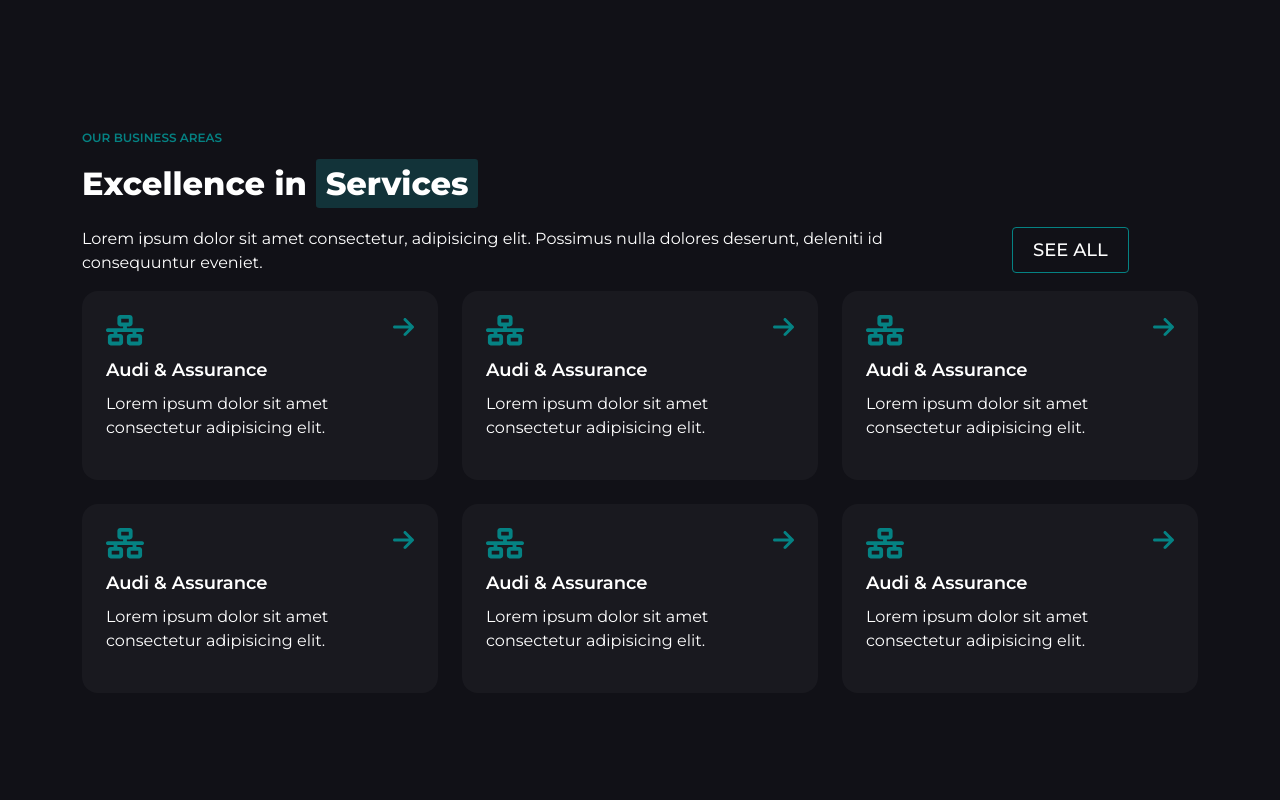
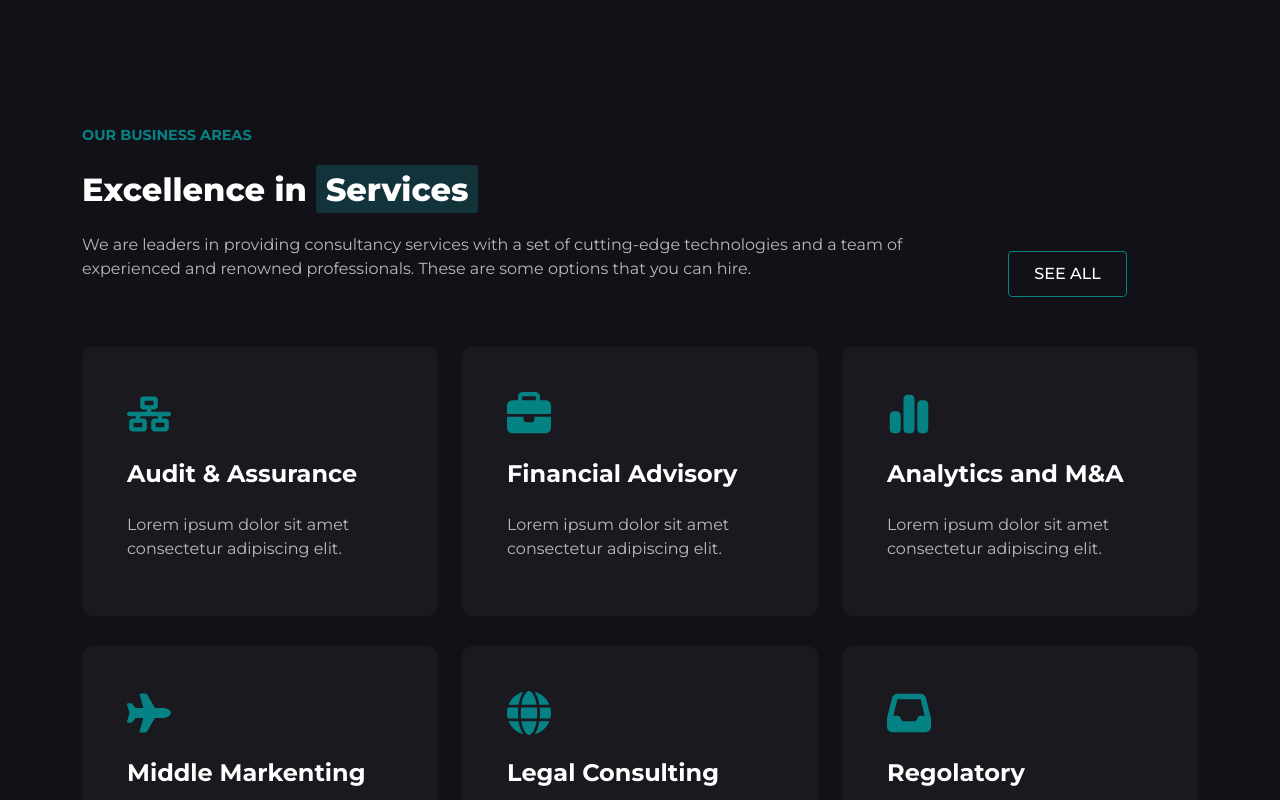
Before and after one commit to peterpozo/proj-html-vuejs, a Vue app: page / in a window 1280 px wide. Shown: the part 2080-2880 px from the top of the page. Built offline with nearby package versions, Linux system fonts and the light colour scheme.

Commit message:
modifiche array varie

```diff
--- a/src/components/ExcellenceService.vue
+++ b/src/components/ExcellenceService.vue
@@ -1,194 +1,32 @@
 <template>
   <section class="ExcellenceService">
-    <div class="container container-xxl">
-      <div class="row row-cols-1">
-        <div class="col mb-3">
-          <span class="top">OUR BUSINESS AREAS</span>
+    <div class="container">
+      <div class="row intro">
+        <div class="col-12 col-md-9 align-self-center text-md-left">
+          <span class="pre-title m-auto ml-md-0">Our business areas</span>
+          <h2>Excellence in <span class="title">Services</span></h2>
+          <p>
+            We are leaders in providing consultancy services with a set of
+            cutting-edge technologies and a team of experienced and renowned
+            professionals. These are some options that you can hire.
+          </p>
         </div>
-        <div class="col mb-3">
-          <h2>Excellence in <span class="bottom">Services</span></h2>
-        </div>
-        <div class="row row-cols-2 d-flex justify-content-between">
-          <div class="col-9">
-            <p>
-              Lorem ipsum dolor sit amet consectetur, adipisicing elit. Possimus
-              nulla dolores deserunt, deleniti id consequuntur eveniet.
-            </p>
-          </div>
-          <div class="col-2">
-            <button class="button-66" type="button">see all</button>
-          </div>
+        <div class="col-12 col-md-3 align-self-end">
+          <a href="#!" class="btn mx-auto mr-md-0 ml-md-auto button-66"
+            >SEE ALL</a
+          >
         </div>
       </div>
-    </div>
-    <div class="container container-xxl">
-      <div class="row row-cols-3 g-4">
-        <div class="col">
-          <div class="p-4 mybox">
-            <div class="row row-cols-1">
-              <div class="col">
-                <div class="row row-cols-2">
-                  <div class="col mb-2">
-                    <font-awesome-icon
-                      icon="fa-solid fa-network-wired"
-                      class="icon"
-                    />
-                  </div>
-                  <div class="col d-flex justify-content-end">
-                    <font-awesome-icon
-                      icon="fa-solid fa-arrow-right"
-                      class="arrow"
-                    />
-                  </div>
-                </div>
-              </div>
-              <div class="col mb-2">
-                <span class="title-box">Audi & Assurance</span>
-              </div>
-              <div class="col">
-                <p>Lorem ipsum dolor sit amet consectetur adipisicing elit.</p>
-              </div>
-            </div>
-          </div>
-        </div>
-        <div class="col">
-          <div class="p-4 mybox">
-            <div class="row row-cols-1">
-              <div class="col">
-                <div class="row row-cols-2">
-                  <div class="col mb-2">
-                    <font-awesome-icon
-                      icon="fa-solid fa-network-wired"
-                      class="icon"
-                    />
-                  </div>
-                  <div class="col d-flex justify-content-end">
-                    <font-awesome-icon
-                      icon="fa-solid fa-arrow-right"
-                      class="arrow"
-                    />
-                  </div>
-                </div>
-              </div>
-              <div class="col mb-2">
-                <span class="title-box">Audi & Assurance</span>
-              </div>
-              <div class="col">
-                <p>Lorem ipsum dolor sit amet consectetur adipisicing elit.</p>
-              </div>
-            </div>
-          </div>
-        </div>
-        <div class="col">
-          <div class="p-4 mybox">
-            <div class="row row-cols-1">
-              <div class="col">
-                <div class="row row-cols-2">
-                  <div class="col mb-2">
-                    <font-awesome-icon
-                      icon="fa-solid fa-network-wired"
-                      class="icon"
-                    />
-                  </div>
-                  <div class="col d-flex justify-content-end">
-                    <font-awesome-icon
-                      icon="fa-solid fa-arrow-right"
-                      class="arrow"
-                    />
-                  </div>
-                </div>
-              </div>
-              <div class="col mb-2">
-                <span class="title-box">Audi & Assurance</span>
-              </div>
-              <div class="col">
-                <p>Lorem ipsum dolor sit amet consectetur adipisicing elit.</p>
-              </div>
-            </div>
-          </div>
-        </div>
-        <div class="col">
-          <div class="p-4 mybox">
-            <div class="row row-cols-1">
-              <div class="col">
-                <div class="row row-cols-2">
-                  <div class="col mb-2">
-                    <font-awesome-icon
-                      icon="fa-solid fa-network-wired"
-                      class="icon"
-                    />
-                  </div>
-                  <div class="col d-flex justify-content-end">
-                    <font-awesome-icon
-                      icon="fa-solid fa-arrow-right"
-                      class="arrow"
-                    />
-                  </div>
-                </div>
-              </div>
-              <div class="col mb-2">
-                <span class="title-box">Audi & Assurance</span>
-              </div>
-              <div class="col">
-                <p>Lorem ipsum dolor sit amet consectetur adipisicing elit.</p>
-              </div>
-            </div>
-          </div>
-        </div>
-        <div class="col">
-          <div class="p-4 mybox">
-            <div class="row row-cols-1">
-              <div class="col">
-                <div class="row row-cols-2">
-                  <div class="col mb-2">
-                    <font-awesome-icon
-                      icon="fa-solid fa-network-wired"
-                      class="icon"
-                    />
-                  </div>
-                  <div class="col d-flex justify-content-end">
-                    <font-awesome-icon
-                      icon="fa-solid fa-arrow-right"
-                      class="arrow"
-                    />
-                  </div>
-                </div>
-              </div>
-              <div class="col mb-2">
-                <span class="title-box">Audi & Assurance</span>
-              </div>
-              <div class="col">
-                <p>Lorem ipsum dolor sit amet consectetur adipisicing elit.</p>
-              </div>
-            </div>
-          </div>
-        </div>
-        <div class="col">
-          <div class="p-4 mybox">
-            <div class="row row-cols-1">
-              <div class="col">
-                <div class="row row-cols-2">
-                  <div class="col mb-2">
-                    <font-awesome-icon
-                      icon="fa-solid fa-network-wired"
-                      class="icon"
-                    />
-                  </div>
-                  <div class="col d-flex justify-content-end">
-                    <font-awesome-icon
-                      icon="fa-solid fa-arrow-right"
-                      class="arrow"
-                    />
-                  </div>
-                </div>
-              </div>
-              <div class="col mb-2">
-                <span class="title-box">Audi & Assurance</span>
-              </div>
-              <div class="col">
-                <p>Lorem ipsum dolor sit amet consectetur adipisicing elit.</p>
-              </div>
-            </div>
+      <div class="row justify-content-center items">
+        <div
+          v-for="eleBox in arrBox"
+          :key="eleBox"
+          class="col-12 col-md-6 col-lg-4 item"
+        >
+          <div class="card">
+            <font-awesome-icon class="icon" :icon="eleBox.icon" />
+            <h4>{{ eleBox.title }}</h4>
+            <p>{{ eleBox.paragrafo }}</p>
           </div>
         </div>
       </div>
@@ -199,6 +37,42 @@
 <script>
 export default {
   name: "ExcellenceService",
+  data() {
+    return {
+      arrBox: [
+        {
+          icon: "fa-network-wired",
+          title: "Audit & Assurance",
+          paragrafo: "Lorem ipsum dolor sit amet consectetur adipiscing elit.",
+        },
+        {
+          icon: "fa-briefcase",
+          title: "Financial Advisory",
+          paragrafo: "Lorem ipsum dolor sit amet consectetur adipiscing elit.",
+        },
+        {
+          icon: "fa-chart-simple",
+          title: "Analytics and M&A",
+          paragrafo: "Lorem ipsum dolor sit amet consectetur adipiscing elit.",
+        },
+        {
+          icon: "fa-plane",
+          title: "Middle Markenting",
+          paragrafo: "Lorem ipsum dolor sit amet consectetur adipiscing elit.",
+        },
+        {
+          icon: "fa-globe",
+          title: "Legal Consulting",
+          paragrafo: "Lorem ipsum dolor sit amet consectetur adipiscing elit.",
+        },
+        {
+          icon: "fa-inbox",
+          title: "Regolatory",
+          paragrafo: "Lorem ipsum dolor sit amet consectetur adipiscing elit.",
+        },
+      ],
+    };
+  },
 };
 </script>
 
@@ -209,82 +83,117 @@ export default {
   color: #fff;
 
   h2 {
+    margin: 1.5rem 0;
     font-weight: 800;
   }
 
   p {
     color: #fff;
+    opacity: 0.7;
   }
 
   span {
     color: #058283;
   }
 
-  .top {
-    font-weight: 600;
-    font-size: 12px;
+  .intro {
+    margin-bottom: 50px;
+  }
+  .pre-title {
+    display: block;
+    font-size: 0.9rem;
+    font-weight: 700;
+    text-transform: uppercase;
   }
 
-  .bottom {
-    background-color: #19b5bd35;
+  .title {
+    color: #fff;
+    background-color: rgba(25, 181, 189, 0.2078431373);
     padding: 0.3rem 0.6rem;
     border-radius: 0.2rem;
     font-weight: 800;
-    color: #fff;
   }
-  .mybox {
-    background-color: #19191f;
-    border-radius: 1rem;
-  }
-  .title-box {
-    color: #fff;
-    font-weight: 600;
-    font-size: 18px;
+}
+.item {
+  margin-bottom: 30px;
+}
+.card {
+  position: relative;
+  z-index: 1;
+  width: 100%;
+  padding: 45px;
+  border-radius: 10px;
+  border: none;
+  transition: all 0.4s ease-out 0s;
+  background-color: rgba(255, 255, 255, 0.035);
+  display: flex;
+  flex-direction: column;
+  min-width: 0;
+  word-wrap: break-word;
+
+  .icon {
+    margin: 0;
+    color: #058283;
+    width: 44px;
+    height: 44px;
+    line-height: 44px;
+    text-align: center;
+    font-size: 44px;
+    display: block;
+    -webkit-transition: all 0.4s ease-out 0s;
+    -o-transition: all 0.4s ease-out 0s;
+    -moz-transition: all 0.4s ease-out 0s;
+    transition: all 0.4s ease-out 0s;
   }
 
-  .icon {
-    color: #058283;
-    font-size: 1.9rem;
-  }
-  .icon:hover {
-    color: #fff;
+  h4 {
+    margin: 1.5rem 0;
+    font-size: 1.5rem;
+    font-weight: 700;
+    line-height: 1.2;
+    word-wrap: break-word;
   }
 
-  .arrow {
-    color: #058283;
-    font-size: 1.5rem;
+  p {
+    margin: 0 0 10px;
+    white-space: pre-wrap;
+    transition: all 0.4s ease-out 0s;
   }
-  .arrow:hover {
-    color: #fff;
-    background-color: #058283;
-    border-radius: 1rem;
-    padding: 0.1em;
+}
+.card:hover {
+  background-color: rgba(255, 255, 255, 0.035);
+  transform: translateY(-7.5px);
+  .icon {
+    background-color: transparent;
+    color: #f9f9f9;
   }
+}
+.btn {
+  width: fit-content;
+  max-width: 300px;
+  display: flex;
+  align-items: center;
+  justify-content: center;
+  text-align: center;
 }
 
 .button-66 {
+  position: relative;
+  z-index: 2;
+  padding: 10px 25px;
   background-color: transparent;
-  text-transform: uppercase;
+  border-radius: 4px;
+  border: 1px solid;
+  border-color: #058283;
+  color: #fff;
   font-weight: 500;
-  border-radius: 4px;
-  border: 1px solid #058283;
-  box-sizing: border-box;
-  color: #fff;
-  cursor: pointer;
-  display: inherit;
-  font-size: 18px;
-  line-height: 24px;
-  padding: 10px 20px;
-  text-align: center;
-  user-select: none;
-  -webkit-user-select: none;
-  touch-action: manipulation;
-  vertical-align: baseline;
-  transition: all 0.2s cubic-bezier(0.22, 0.61, 0.36, 1);
+  -webkit-transition: all 0.4s ease-out 0s;
+  -o-transition: all 0.4s ease-out 0s;
+  -moz-transition: all 0.4s ease-out 0s;
+  transition: all 0.4s ease-out 0s;
 }
 
 .button-66:hover {
   background-color: #058283;
-  transform: translateY(-2px);
 }
 </style>
--- a/src/components/FooterTop.vue
+++ b/src/components/FooterTop.vue
@@ -40,44 +40,18 @@
         </div>
         <div class="col-12 col-lg-9 p-0 footer-right">
           <div class="row items">
-            <div class="col-12 col-lg-4 item">
+            <div
+              class="col-12 col-lg-4 item"
+              v-for="eleFooter in arrFooter"
+              :key="eleFooter"
+            >
               <div class="card">
-                <h4 class="mt-0">About</h4>
+                <h4 class="mt-0">{{ eleFooter.title }}</h4>
                 <a href="#!"
                   ><font-awesome-icon
-                    icon="fa-solid fa-chevron-right"
+                    :icon="eleFooter.icon"
                     class="arrow-right"
-                  />The Company</a
-                >
-                <a href="#!"
-                  ><font-awesome-icon
-                    icon="fa-solid fa-chevron-right"
-                    class="arrow-right"
-                  />The Company</a
-                >
-                <a href="#!"
-                  ><font-awesome-icon
-                    icon="fa-solid fa-chevron-right"
-                    class="arrow-right"
-                  />The Company</a
-                >
-                <a href="#!"
-                  ><font-awesome-icon
-                    icon="fa-solid fa-chevron-right"
-                    class="arrow-right"
-                  />The Company</a
-                >
-                <a href="#!"
-                  ><font-awesome-icon
-                    icon="fa-solid fa-chevron-right"
-                    class="arrow-right"
-                  />The Company</a
-                >
-                <a href="#!"
-                  ><font-awesome-icon
-                    icon="fa-solid fa-chevron-right"
-                    class="arrow-right"
-                  />The Company</a
+                  />{{ eleFooter.paragrafo }}</a
                 >
               </div>
             </div>
@@ -91,6 +65,27 @@
 <script>
 export default {
   name: "FooterTop",
+  data() {
+    return {
+      arrFooter: [
+        {
+          icon: "fa-chevron-right",
+          title: "Abaout",
+          paragrafo: "The Company",
+        },
+        {
+          icon: "fa-chevron-right",
+          title: "Service",
+          paragrafo: "Audit & Assurance",
+        },
+        {
+          icon: "fa-chevron-right",
+          title: "Support",
+          paragrafo: "Responsability",
+        },
+      ],
+    };
+  },
 };
 </script>
 
@@ -130,6 +125,10 @@ export default {
       margin: 0 0 0.5rem;
       color: #c0c3d0;
       text-decoration: none;
+    }
+
+    a:hover {
+      color: #058283;
     }
 
     .arrow-right {
```
Also changed, not shown: src/components/AdvisoryPerformance.vue (+17 -0 lines), src/main.js (+11 -1 lines).
